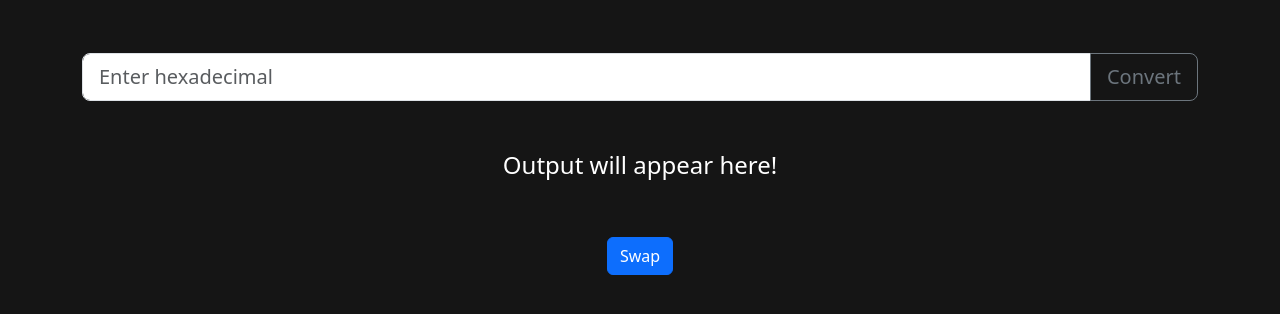
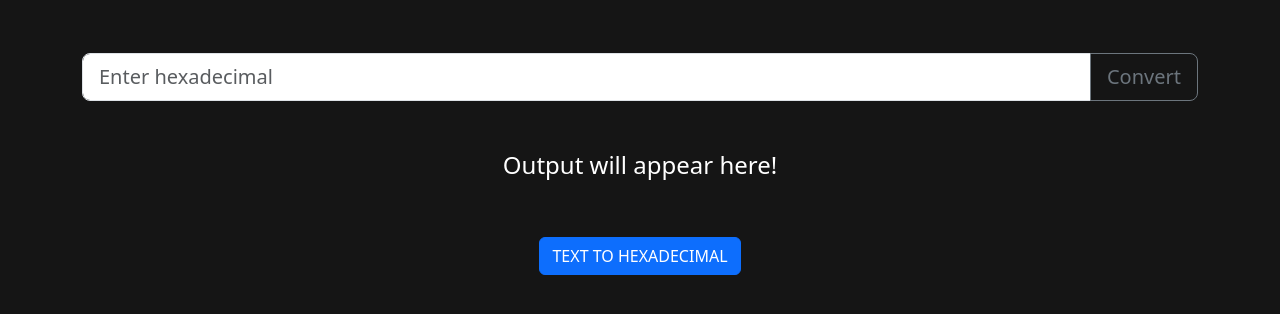
Before and after one commit to sarojdey/hexadecimal-text, a plain HTML site: page index.html in a window 1280 px wide. Shown: the part 324-638 px from the top of the page. Drawn offline with nearby package versions, Linux system fonts and the light colour scheme.

Commit message:
Update index.html

```diff
--- a/index.html
+++ b/index.html
@@ -68,7 +68,7 @@
           </div>
           <div class="Swap">
             <button type="button" class="btn btn-primary" id="swapButton">
-              Swap
+              TEXT TO HEXADECIMAL
             </button>
           </div>
         </div>
```
